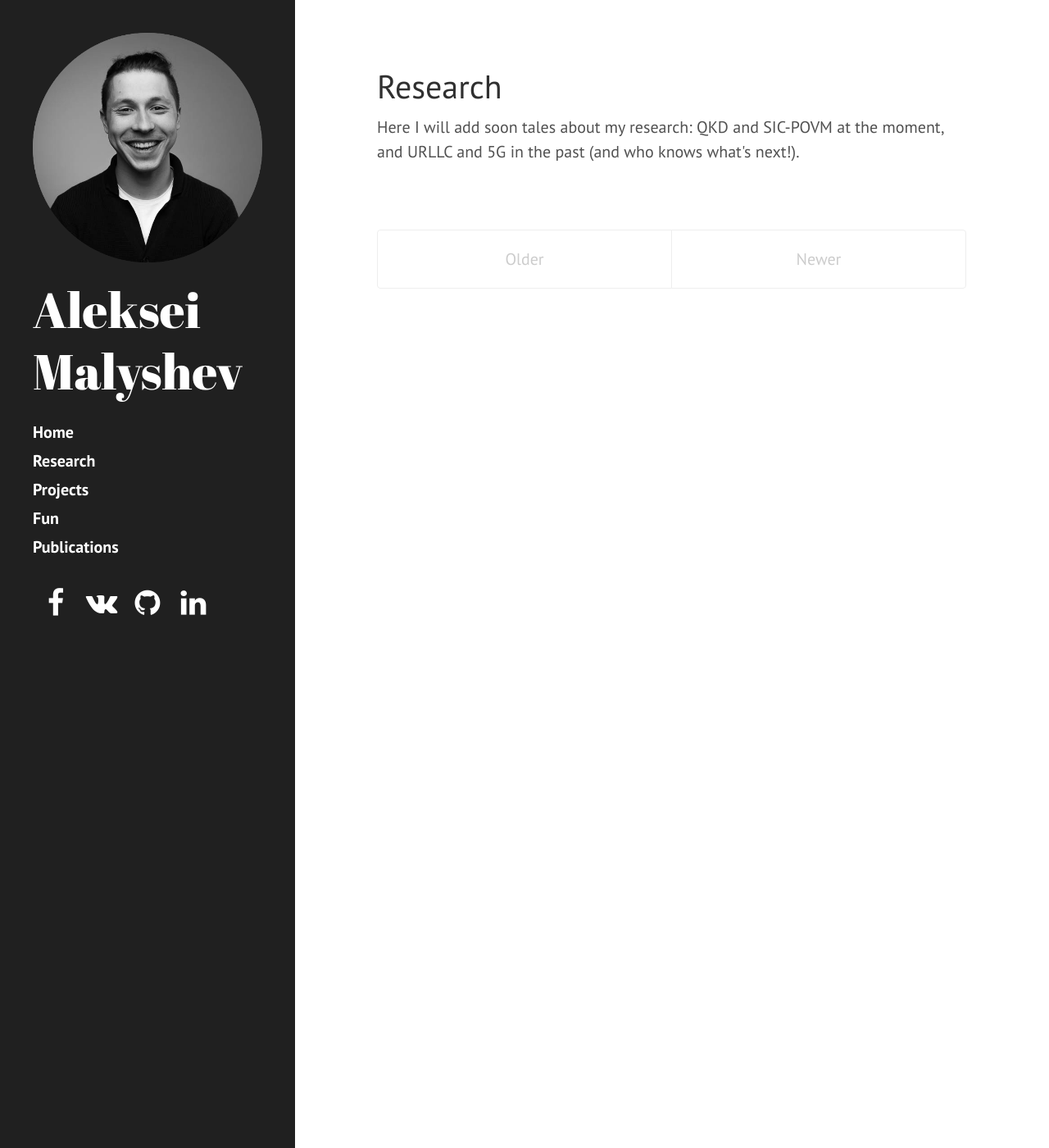
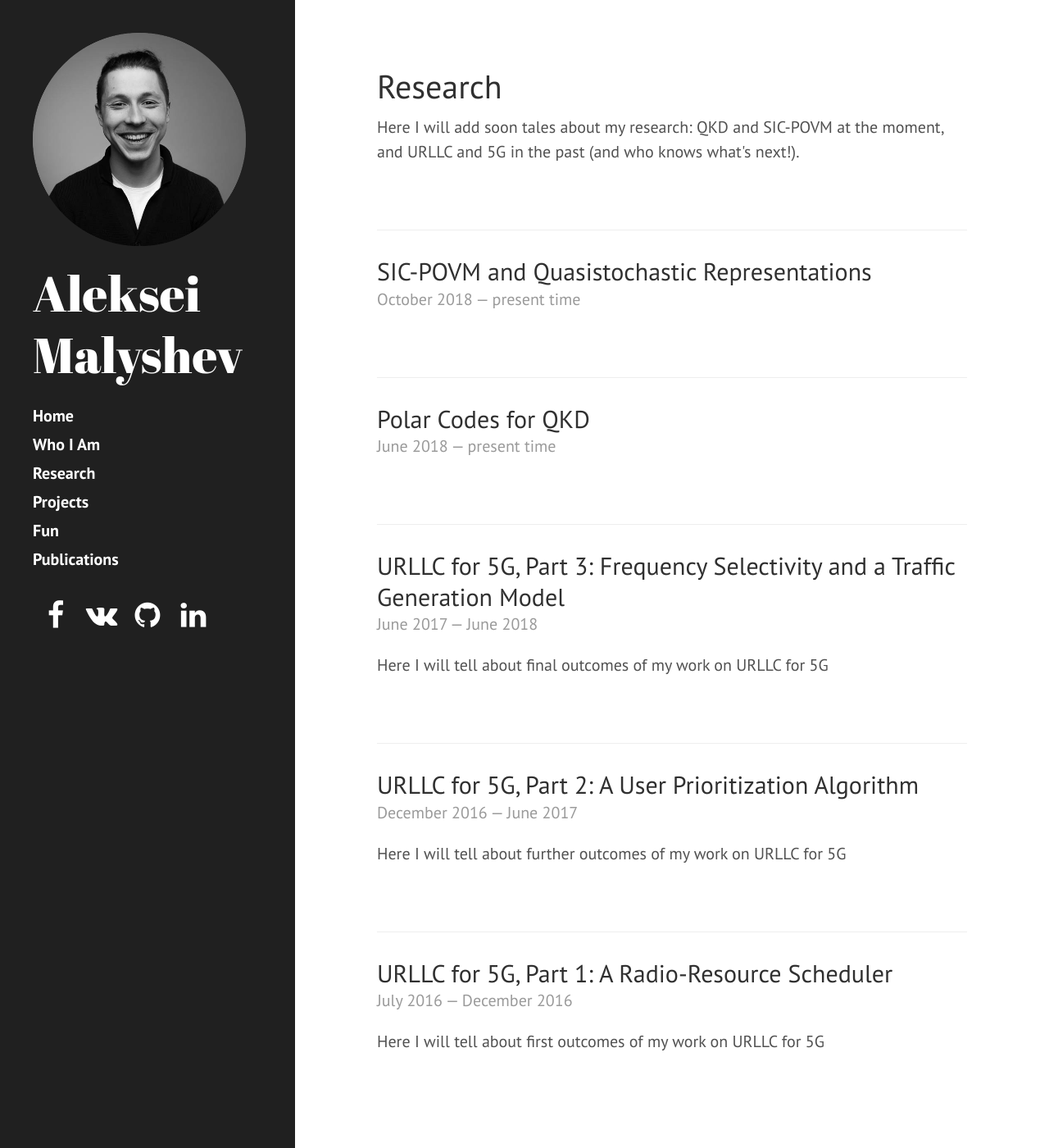
Before and after one commit to Exferro/exferro.github.io, a Jekyll site: the page built from research.html, in a window 1280 px wide and 1400 px high. Shown: the whole window at 82% size. Built offline with Jekyll 4.4.1, drawn with Linux system fonts in a browser that asks for light colours.

Commit message:
Add lots of content to the site

```diff
--- a/_config.yml
+++ b/_config.yml
@@ -29,10 +29,14 @@ collections:
     output: true
   projects:
     output: true
+  fun:
+    output: true
 
 navigation:
   - text: Home
     url: "/"
+  - text: Who I Am
+    url: "/whoiam"
   - text: Research
     url: "/research"
   - text: Projects
--- a/_includes/sidebar.html
+++ b/_includes/sidebar.html
@@ -1,7 +1,7 @@
 <div class="sidebar">
   <div class="container ">
     <div class="sidebar-about">
-      <img src="{{ site.gh_baseurl }}public/img/Me.png">
+      <img src="{{ site.gh_baseurl }}public/img/Me.png" style="width: 13em; height: 13em">
       <h1>
         <a href="{{ site.gh_baseurl }}">
           {{ site.title }}
@@ -30,9 +30,6 @@
       {% for social_media in social_media_links %}
         {% if social_media.img != null %}
           <a href="{{ social_media.url }}" class="fa fa-{{ social_media.icon }}"></a>
-<!--           <a href="{{ node.url }}">
-            <img src="{{ site.social_media_url }}/gray/{{ node.img }}" alt="{{ node.alt }}" width="35"  height="35"/>
-          </a> -->
         {% endif %}
       {% endfor %}
     </div>
--- a/index.html
+++ b/index.html
@@ -6,10 +6,8 @@ title: Home
 	<h1 class='post-title>'>
 		Welcome!
 	</h1>
-	<p>
-    As you may already noticed, I am Aleksei and this is my personal website. Here I collect information about my life.
-  </p>
 
+  <h3>What's the purpose of the website?</h3>
     <p>
       So, in related sections you may read about my research, my projects and my extra activities. Also, I place here list of my publications — just to be more swanky.
     </p>
--- /dev/null
+++ b/my_collections/_research/QKD.md
@@ -0,0 +1,6 @@
+---
+layout: page
+title: "Polar Codes for QKD"
+period: June 2018 — present time
+order: 90
+---
--- /dev/null
+++ b/my_collections/_research/SIC_POVM.md
@@ -0,0 +1,6 @@
+---
+layout: page
+title: "SIC-POVM and Quasistochastic Representations"
+period: October 2018 — present time
+order: 80
+---
--- /dev/null
+++ b/my_collections/_research/URLLC_1.md
@@ -0,0 +1,8 @@
+---
+layout: page
+title: "URLLC for 5G, Part 1: A Radio-Resource Scheduler"
+period: July 2016 — December 2016
+order: 100
+---
+
+Here I will tell about first outcomes of my work on URLLC for 5G
--- /dev/null
+++ b/my_collections/_research/URLLC_2.md
@@ -0,0 +1,8 @@
+---
+layout: page
+title: "URLLC for 5G, Part 2: A User Prioritization Algorithm"
+period: December 2016 — June 2017
+order: 99
+---
+
+Here I will tell about further outcomes of my work on URLLC for 5G
--- /dev/null
+++ b/my_collections/_research/URLLC_3.md
@@ -0,0 +1,9 @@
+---
+layout: page
+title: "URLLC for 5G, Part 3: Frequency Selectivity and a Traffic Generation Model"
+period: June 2017 — June 2018
+order: 98
+excerpt_separator: <!--more-->
+---
+
+Here I will tell about final outcomes of my work on URLLC for 5G
--- a/research.html
+++ b/research.html
@@ -7,22 +7,28 @@ title: Research
 </div>
 
 <div class="posts">
-  {% for post in paginator.posts %}
+  {% assign sorted_posts = site.research | sort: 'order'%}
+
+  {% for post in sorted_posts %}
+  <hr>
+
   <div class="post">
-    <h1 class="post-title">
+    <h2 class="post-title">
       <a href="{{ post.url }}">
         {{ post.title }}
       </a>
-    </h1>
+    </h2>
+    <span class="post-date">{{ post.period }}</span>
 
-    <span class="post-date">{{ post.date | date_to_string }}</span>
+    {{ post.excerpt }}
 
-    {{ post.content }}
   </div>
   {% endfor %}
+
 </div>
 
-<div class="pagination">
+
+<!-- <div class="pagination">
   {% if paginator.next_page %}
     <a class="pagination-item older" href="{{ site.gh_baseurl }}page{{paginator.next_page}}">Older</a>
   {% else %}
@@ -37,4 +43,4 @@ title: Research
   {% else %}
     <span class="pagination-item newer">Newer</span>
   {% endif %}
-</div>
+</div> -->
--- /dev/null
+++ b/whoiam.md
@@ -0,0 +1,11 @@
+---
+layout: page
+title: Who I Am
+---
+It was Saturday and my eighth year at school had just began. I was going to the first lesson of elective on Physics. Month before that I had started visiting sailing lessons and thus I wasn't really in the mood — of course, I would have preferred to spend another Septemeber evening with staysails and spinnakers! Moreover, I had already visited several lessons of Math elective and they weren't a pleasure trip, not in a tiny bit — they were bringing my mind to new levels with the price of headache.
+
+Nevertheless, my Mom insisted that I had attended at least first lesson on Physics, just to compare. I obeyed, what else I could have done.
+
+That changed **everything** (Mom, thank you!).
+
+Supposedly boring lessons turned out to be a great time of curiosity, discoveries and a wit. It was Ivan Ivanovich, our Physics tutor, who lead us through
```
Also changed, not shown: fun.html (+13 -7 lines), my_collections/_fun/dream_forever.md (added, +7 -0 lines), my_collections/_fun/orange_track.md (added, +7 -0 lines), my_collections/_fun/radio_mipt.md (added, +7 -0 lines), my_collections/_fun/reality_show.md (added, +7 -0 lines), my_collections/_fun/trekken.md (added, +7 -0 lines), my_collections/_projects/gazprom.md (added, +6 -0 lines), my_collections/_projects/scorificator.md (added, +6 -0 lines), my_collections/_projects/zrenie.md (added, +6 -0 lines), projects.html (+13 -7 lines). Lines whose indentation alone changed are shown as unchanged.
